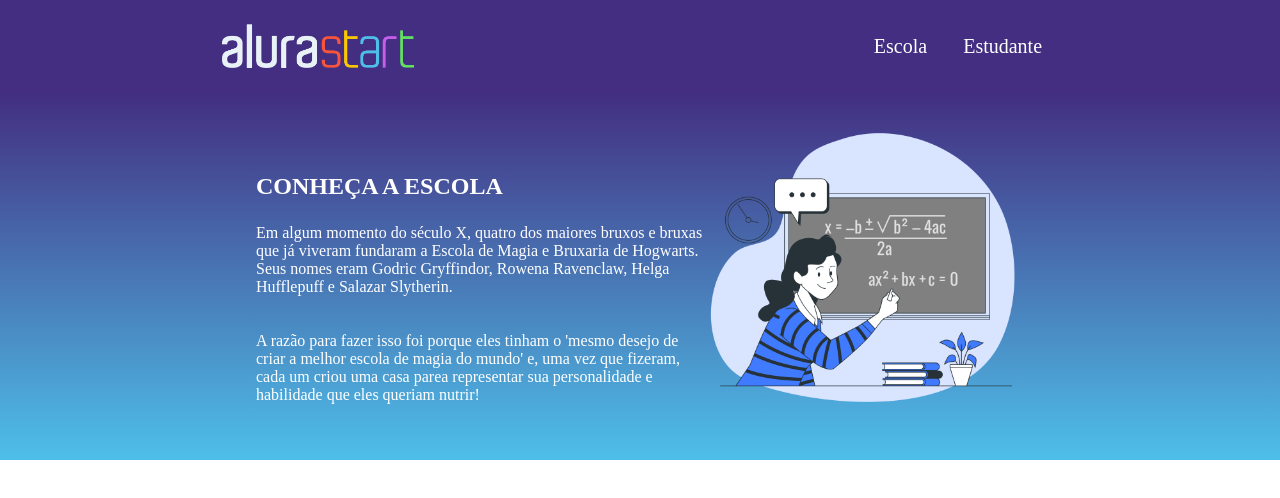
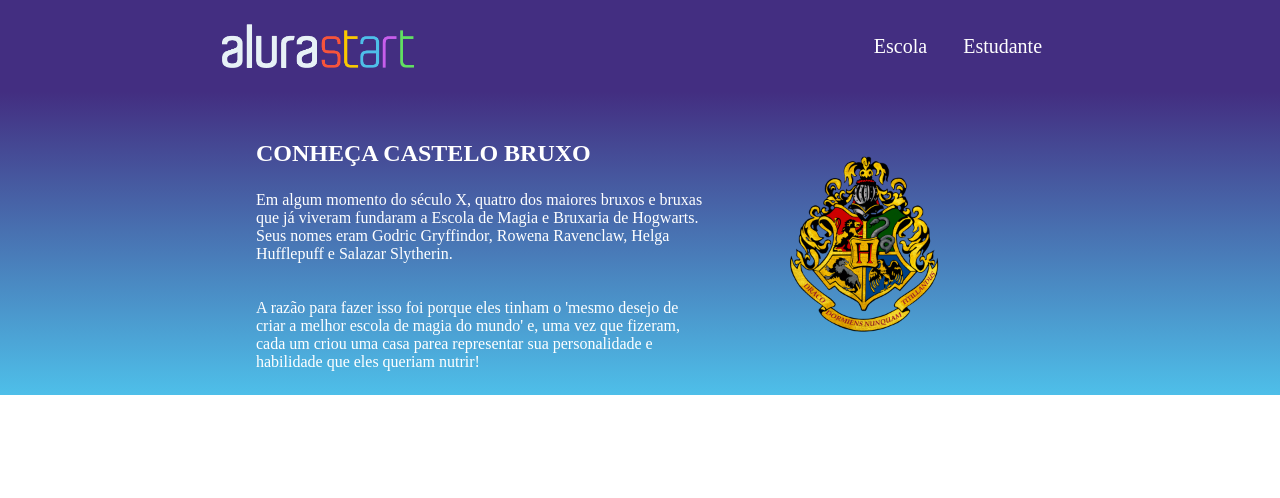
Before and after one commit to EJzinho/site-escola, a plain HTML site: page index.html in a window 1280 px wide. Drawn offline with Linux system fonts and the light colour scheme.

Commit message:
Add files via upload

```diff
--- a/index.html
+++ b/index.html
@@ -18,12 +18,12 @@
 
         <section class="escola">
             <div class="escola-div-conteudo">
-            <h2 class="escola-titulo">CONHEÇA A ESCOLA</h2>
+                <h2 class="escola-titulo">CONHEÇA CASTELO BRUXO</h2>
                 <p class="escola-texto-um">Em algum momento do século X, quatro dos maiores bruxos e bruxas que já viveram fundaram a Escola de Magia e Bruxaria de Hogwarts. Seus nomes eram Godric Gryffindor, Rowena Ravenclaw, Helga Hufflepuff e Salazar Slytherin.</p>
                 <br></br>
                 <p class="escola-texto-dois">A razão para fazer isso foi porque eles tinham o 'mesmo desejo de criar a melhor escola de magia do mundo' e, uma vez que fizeram, cada um criou uma casa parea representar sua personalidade e habilidade que eles queriam nutrir!</p>
             </div>
-        <img class="escola-imagem" src="Formula-bro.png" alt="Professora no quadro">
+            <img class="escola-imagem" src="Hogwarts-Logo.png" alt="Professora no quadro">
         </section>
     </body>
 
```
Also changed, not shown: Hogwarts-Logo.png (added). Lines whose indentation alone changed are shown as unchanged.
